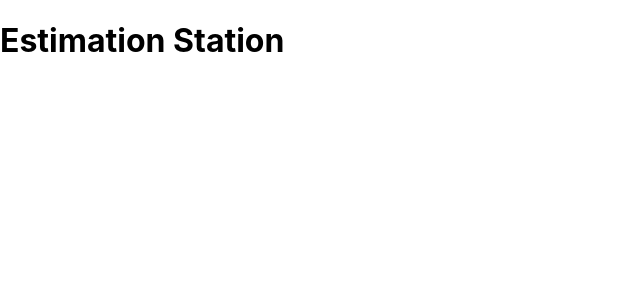
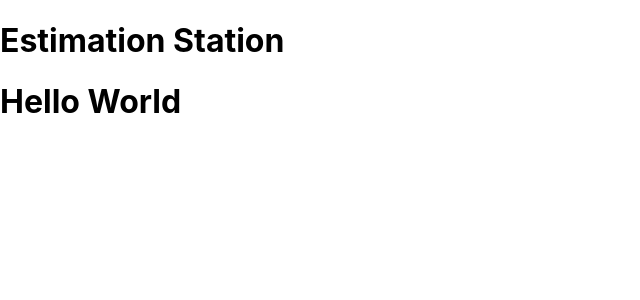
Before and after one commit to andrewalford1/EstimationCards, a React (Create React App) app in the folder app/: page / in a window 1280 px wide. Shown: the top 300 px of the page, without its empty margins (0-640 px from the left). Built offline with nearby package versions, Linux system fonts and the light colour scheme.

Commit message:
Created the host page

```diff
--- a/app/src/App.js
+++ b/app/src/App.js
@@ -1,12 +1,17 @@
 import React from 'react'
 import './App.css'
+import Host from './Pages/Host';
+
+console.log('hello world');
 
 function App() {
     return (
         <div className='App'>
             <h1>Estimation Station</h1>
+
+            <Host/>
         </div>
-    )
+    );
 }
 
-export default App
+export default App;
--- /dev/null
+++ b/app/src/Pages/Host.jsx
@@ -0,0 +1,10 @@
+import React from 'react';
+
+export default () => (
+
+    <div>
+        <h1>
+            Hello World
+        </h1>
+    </div>
+);
```
